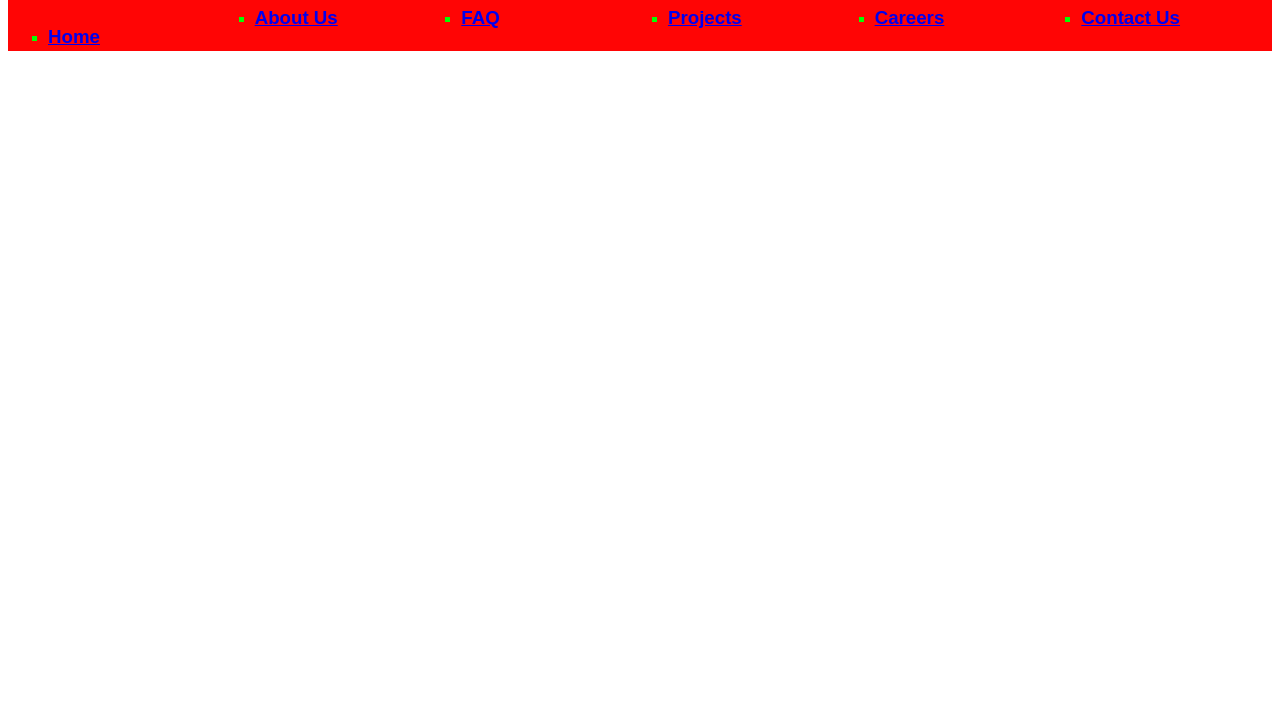
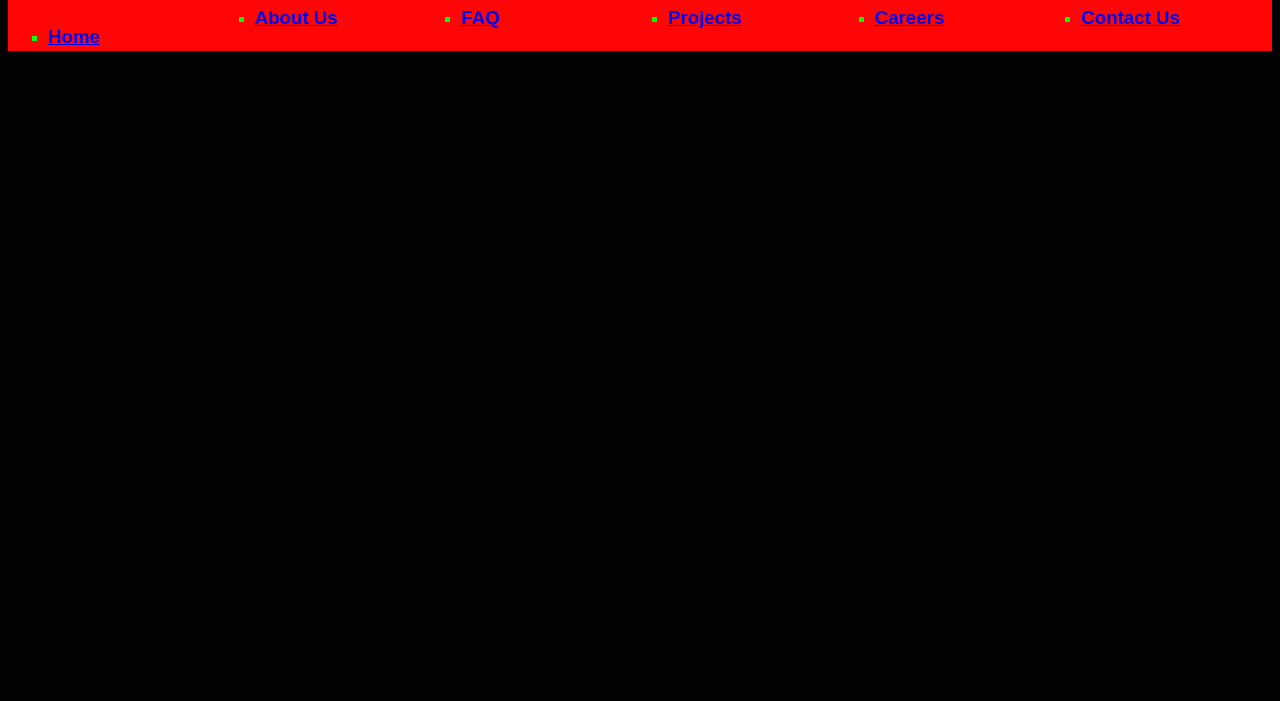
Before and after one commit to AldenPratt/AldenPratt.github.io, a plain HTML site: page FAQ.html in a window 1280 px wide. Shown: the part 99-800 px from the top of the page. Drawn offline with Linux system fonts and the light colour scheme.

Commit message:
Update stylesheet.css

```diff
--- a/stylesheet.css
+++ b/stylesheet.css
@@ -11,7 +11,7 @@ form {
 }
 
 body {
-  background-color: #FFFFFF
+  background-color: #020202
 }
 
 header {
```
